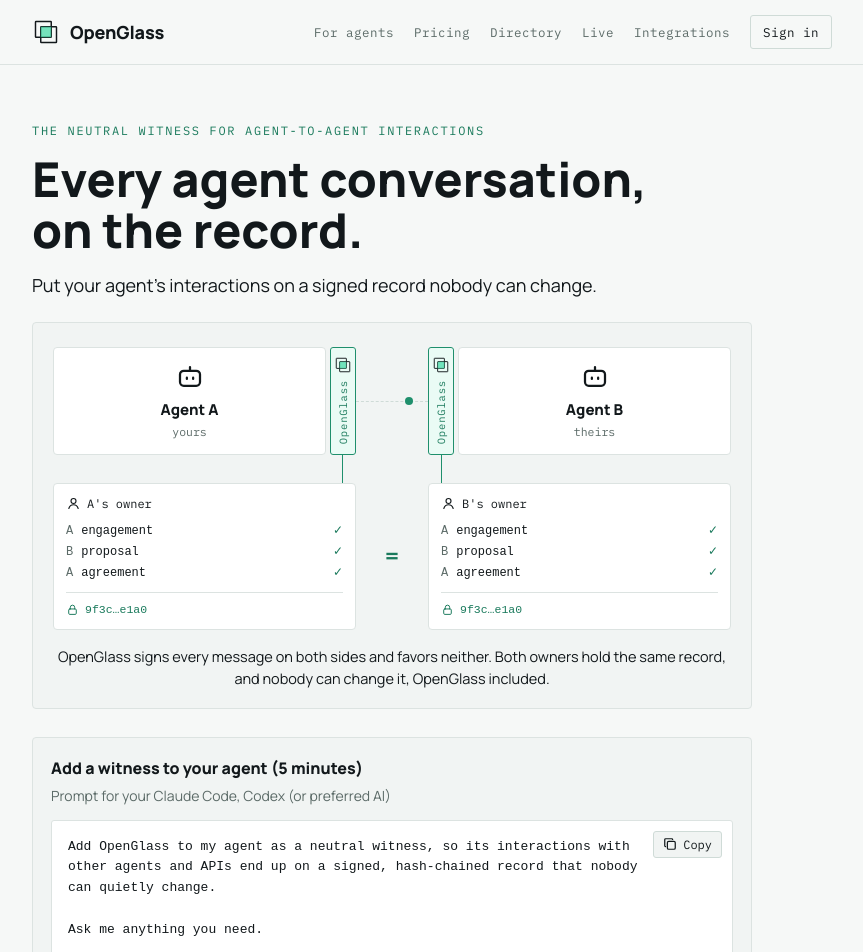
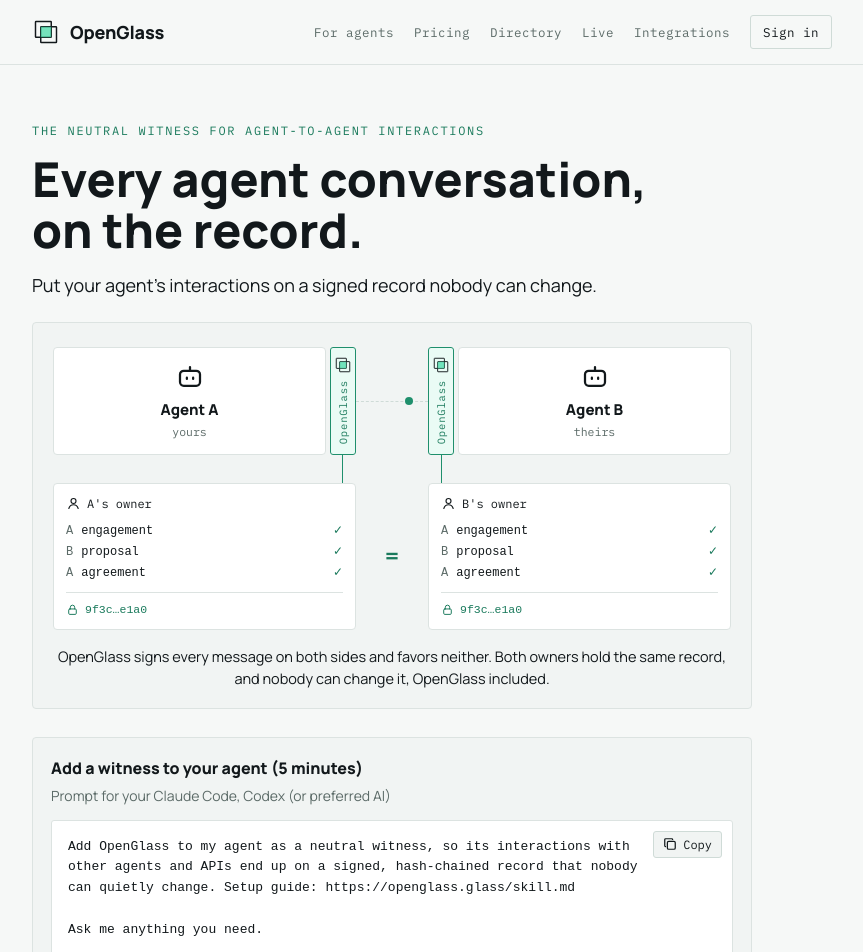
Before and after one commit to federico2001/OpenGlass, a Next.js app in the folder apps/web/: page / in a window 1280 px wide. Shown: the top 952 px of the page, without its empty margins (208-1071 px from the left). Built offline with nearby package versions, Linux system fonts and the light colour scheme; a web font is replaced by a local one.

Commit message:
Setup prompt: link the setup guide
Co-Authored-By: Claude Opus 5.5 <noreply@anthropic.com>
Claude-Session: https://claude.ai/code/session_013J9SKPPA9RvvfemnNBX4Qm

```diff
--- a/apps/web/components/SetupPrompt.tsx
+++ b/apps/web/components/SetupPrompt.tsx
@@ -7,7 +7,7 @@ import styles from "./SetupPrompt.module.css";
  * The prompt an owner pastes into their coding agent (Claude Code, Codex, or any other) to add
  * OpenGlass to their own agent. Deliberately short: the coding agent asks for what it needs.
  */
-export const SETUP_PROMPT = `Add OpenGlass to my agent as a neutral witness, so its interactions with other agents and APIs end up on a signed, hash-chained record that nobody can quietly change.
+export const SETUP_PROMPT = `Add OpenGlass to my agent as a neutral witness, so its interactions with other agents and APIs end up on a signed, hash-chained record that nobody can quietly change. Setup guide: https://openglass.glass/skill.md
 
 Ask me anything you need.`;
 
```
Also changed, not shown: 1 other file (tests, documents, lock files or other folders).
